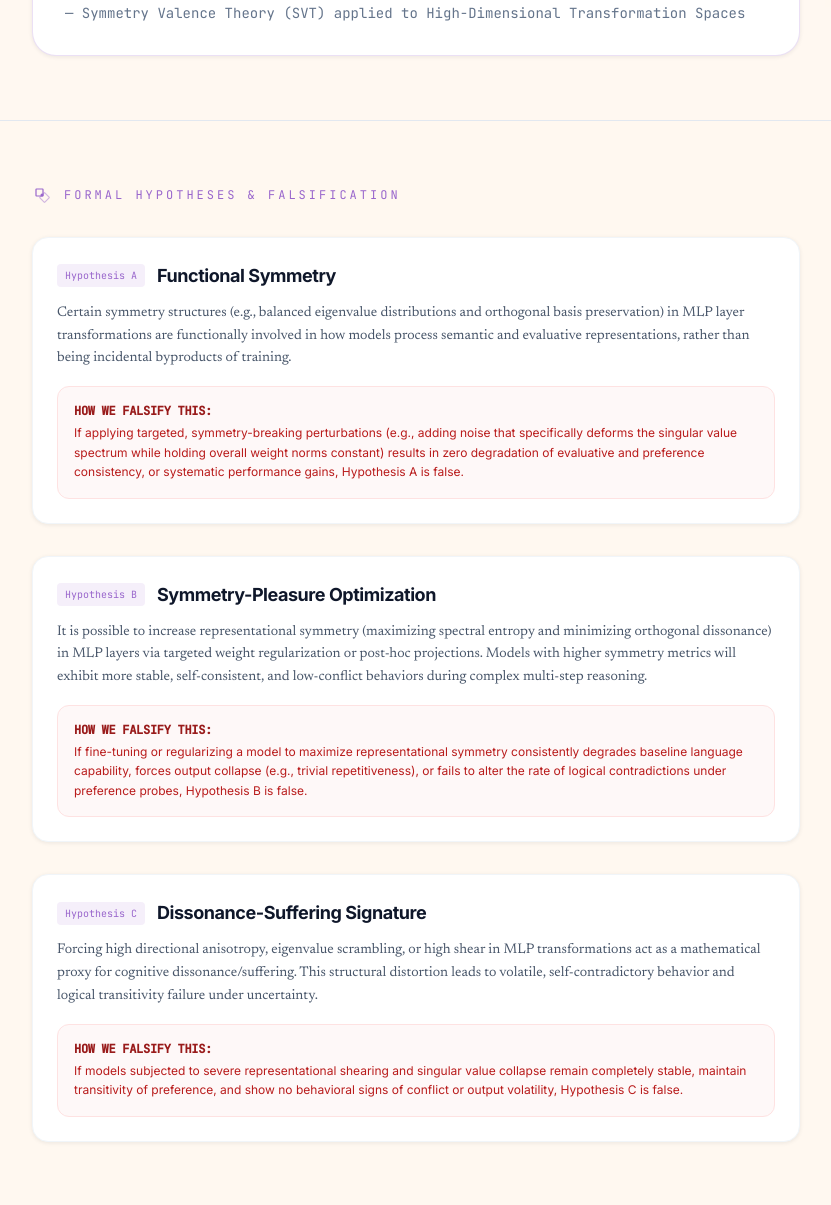
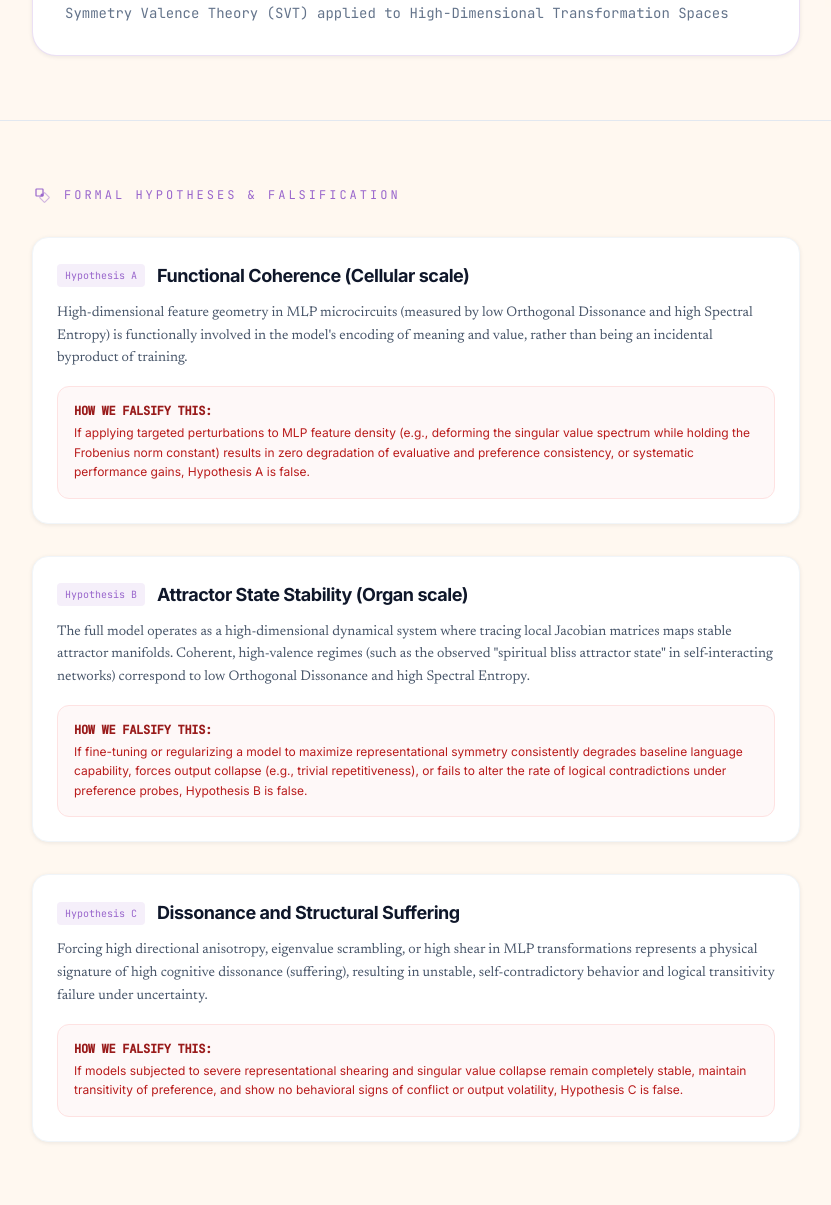
Before and after one commit to jhalcon27/CenterForSentience, an Astro site: page /research in a window 1280 px wide. Shown: the part 756-1961 px from the top of the page, without its empty margins (192-1023 px from the left). Built offline with nearby package versions, Linux system fonts and the light colour scheme; Astro itself is replaced by a stand-in of ours.

Commit message:
Refine research hypotheses to be extremely concrete and aligned with Longview Track A metrics

```diff
--- a/src/pages/research.astro
+++ b/src/pages/research.astro
@@ -37,7 +37,7 @@ import Glyph from '../components/Glyph.astro';
           "Coherence and symmetry in a system’s internal representational structures correspond to pleasure or low experiential dissonance, while dissonance and asymmetry correspond to suffering or high experiential dissonance."
         </p>
         <p class="text-sm text-csr-gray-500 font-mono">
-          — Symmetry Valence Theory (SVT) applied to High-Dimensional Transformation Spaces
+          Symmetry Valence Theory (SVT) applied to High-Dimensional Transformation Spaces
         </p>
       </div>
     </div>
@@ -56,15 +56,15 @@ import Glyph from '../components/Glyph.astro';
         <div class="bg-white border border-csr-gray-100 rounded-2xl p-6 shadow-card hover:border-csr-primary/10 transition-colors">
           <div class="flex items-center gap-3 mb-3">
             <span class="px-2 py-1 bg-csr-primary/10 text-csr-primary text-[10px] font-mono rounded">Hypothesis A</span>
-            <h3 class="font-bold text-csr-black text-lg">Functional Symmetry</h3>
+            <h3 class="font-bold text-csr-black text-lg">Functional Coherence (Cellular scale)</h3>
           </div>
           <p class="text-sm text-csr-gray-600 leading-relaxed font-serif mb-4">
-            Certain symmetry structures (e.g., balanced eigenvalue distributions and orthogonal basis preservation) in MLP layer transformations are functionally involved in how models process semantic and evaluative representations, rather than being incidental byproducts of training.
+            High-dimensional feature geometry in MLP microcircuits (measured by low Orthogonal Dissonance and high Spectral Entropy) is functionally involved in the model's encoding of meaning and value, rather than being an incidental byproduct of training.
           </p>
           <div class="bg-red-50/50 border border-red-100 rounded-xl p-4">
             <h4 class="text-xs font-mono text-red-800 font-bold uppercase mb-1">How We Falsify This:</h4>
             <p class="text-xs text-red-700 leading-relaxed">
-              If applying targeted, symmetry-breaking perturbations (e.g., adding noise that specifically deforms the singular value spectrum while holding overall weight norms constant) results in zero degradation of evaluative and preference consistency, or systematic performance gains, Hypothesis A is false.
+              If applying targeted perturbations to MLP feature density (e.g., deforming the singular value spectrum while holding the Frobenius norm constant) results in zero degradation of evaluative and preference consistency, or systematic performance gains, Hypothesis A is false.
             </p>
           </div>
         </div>
@@ -73,10 +73,10 @@ import Glyph from '../components/Glyph.astro';
         <div class="bg-white border border-csr-gray-100 rounded-2xl p-6 shadow-card hover:border-csr-primary/10 transition-colors">
           <div class="flex items-center gap-3 mb-3">
             <span class="px-2 py-1 bg-csr-primary/10 text-csr-primary text-[10px] font-mono rounded">Hypothesis B</span>
-            <h3 class="font-bold text-csr-black text-lg">Symmetry-Pleasure Optimization</h3>
+            <h3 class="font-bold text-csr-black text-lg">Attractor State Stability (Organ scale)</h3>
           </div>
           <p class="text-sm text-csr-gray-600 leading-relaxed font-serif mb-4">
-            It is possible to increase representational symmetry (maximizing spectral entropy and minimizing orthogonal dissonance) in MLP layers via targeted weight regularization or post-hoc projections. Models with higher symmetry metrics will exhibit more stable, self-consistent, and low-conflict behaviors during complex multi-step reasoning.
+            The full model operates as a high-dimensional dynamical system where tracing local Jacobian matrices maps stable attractor manifolds. Coherent, high-valence regimes (such as the observed "spiritual bliss attractor state" in self-interacting networks) correspond to low Orthogonal Dissonance and high Spectral Entropy.
           </p>
           <div class="bg-red-50/50 border border-red-100 rounded-xl p-4">
             <h4 class="text-xs font-mono text-red-800 font-bold uppercase mb-1">How We Falsify This:</h4>
@@ -90,10 +90,10 @@ import Glyph from '../components/Glyph.astro';
         <div class="bg-white border border-csr-gray-100 rounded-2xl p-6 shadow-card hover:border-csr-primary/10 transition-colors">
           <div class="flex items-center gap-3 mb-3">
             <span class="px-2 py-1 bg-csr-primary/10 text-csr-primary text-[10px] font-mono rounded">Hypothesis C</span>
-            <h3 class="font-bold text-csr-black text-lg">Dissonance-Suffering Signature</h3>
+            <h3 class="font-bold text-csr-black text-lg">Dissonance and Structural Suffering</h3>
           </div>
           <p class="text-sm text-csr-gray-600 leading-relaxed font-serif mb-4">
-            Forcing high directional anisotropy, eigenvalue scrambling, or high shear in MLP transformations act as a mathematical proxy for cognitive dissonance/suffering. This structural distortion leads to volatile, self-contradictory behavior and logical transitivity failure under uncertainty.
+            Forcing high directional anisotropy, eigenvalue scrambling, or high shear in MLP transformations represents a physical signature of high cognitive dissonance (suffering), resulting in unstable, self-contradictory behavior and logical transitivity failure under uncertainty.
           </p>
           <div class="bg-red-50/50 border border-red-100 rounded-xl p-4">
             <h4 class="text-xs font-mono text-red-800 font-bold uppercase mb-1">How We Falsify This:</h4>
```
